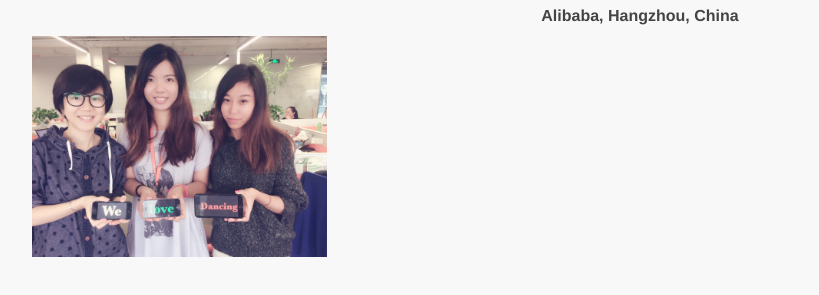
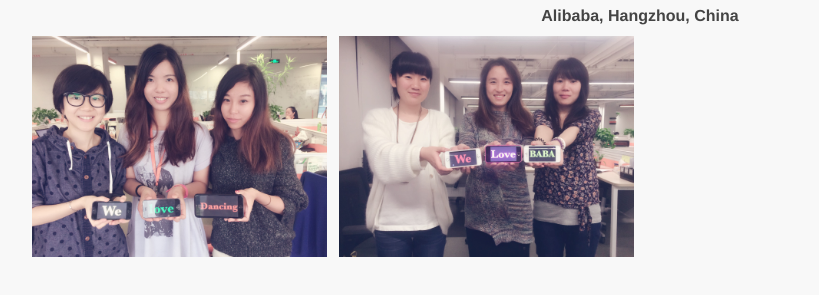
Before and after one commit to twhy/welove, a plain HTML site: page world.html in a window 1280 px wide. Shown: the part 41-336 px from the top of the page, without its empty margins (0-819 px from the left). Drawn offline with Linux system fonts and the light colour scheme.

Commit message:
Second photo

```diff
--- a/world.html
+++ b/world.html
@@ -8,13 +8,14 @@
     <meta name="apple-mobile-web-app-capable" content="yes" />
     <style>
     * { padding: 0; margin: 0; border: 0; }
+    .clearfix{ overflow: auto; _height: 1% }
     body {
       color: #333;
       background: #f8f8f8;
       -webkit-text-size-adjust: none;
       font-family: Baskerville, Helvetica, Arial, sans-serif;
     }
-    .clearfix{ overflow: auto; _height:1% }
+
     h1, h2 { text-align: center; }
     h1 {
       margin: 10px 0;
@@ -56,6 +57,9 @@
     <div class="photo">
       <img src="images/placeholder.png" data-src="images/china/hangzhou/alibaba/1.jpg">
     </div>
+    <div class="photo">
+      <img src="images/placeholder.png" data-src="images/china/hangzhou/alibaba/2.jpg">
+    </div>
   </div>
 <script src="javascripts/jquery.js"></script>
 <script src="javascripts/jquery.unveil.js"></script>
```
Also changed, not shown: images/china/hangzhou/alibaba/2.jpg (added).
